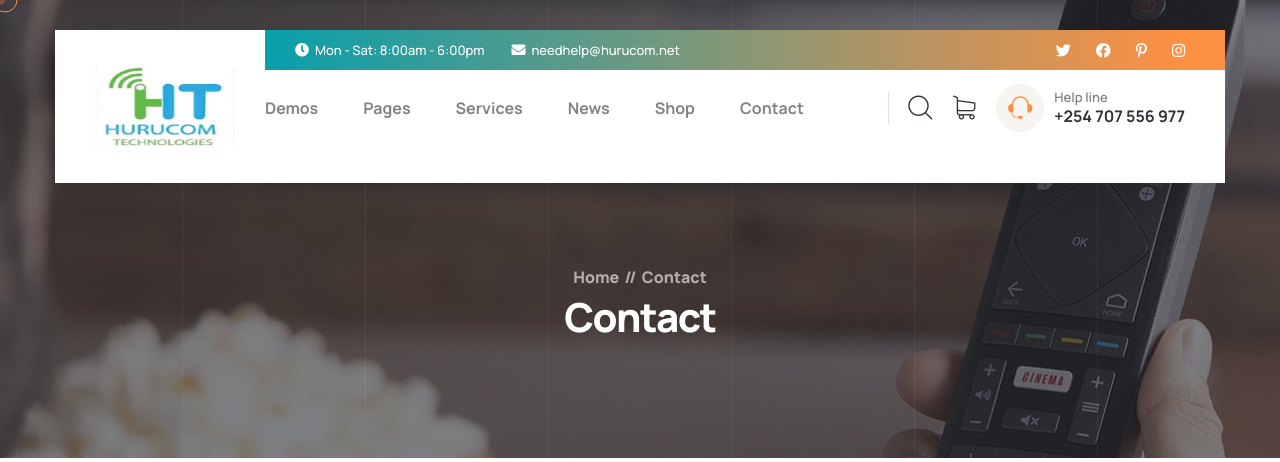
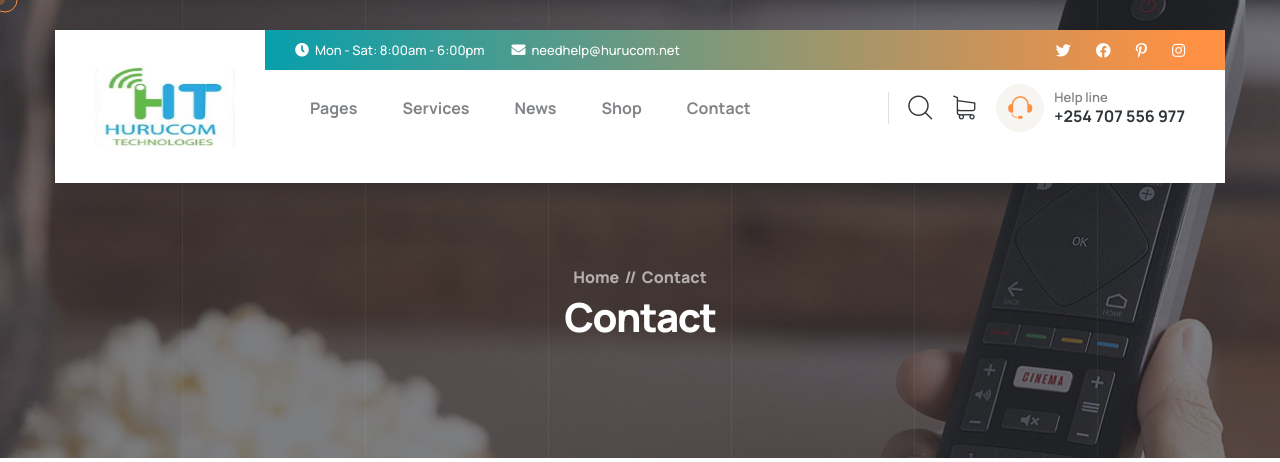
Before and after one commit to Deuce15/Hurucom, a Django app: page /contact in a window 1280 px wide. Shown: the top 462 px of the page. Run offline with Django 4.2, Linux system fonts and the light colour scheme; some libraries are stand-ins or nearby versions; some web fonts are replaced.

Commit message:
Removing demos

```diff
--- a/website/templates/contact.html
+++ b/website/templates/contact.html
@@ -108,7 +108,7 @@
                                     <a href="#" class="mobile-nav__toggler"><i class="fa fa-bars"></i></a>
                                     <ul class="main-menu__list">
                                         <li class="megamenu megamenu-clickable megamenu-clickable--toggler">
-                                            <a href="index.html">Demos</a>
+                                            <!--a href="index.html">Demos</a -->
                                             <ul>
                                                 <li>
                                                     <div class="megamenu-popup">
```
